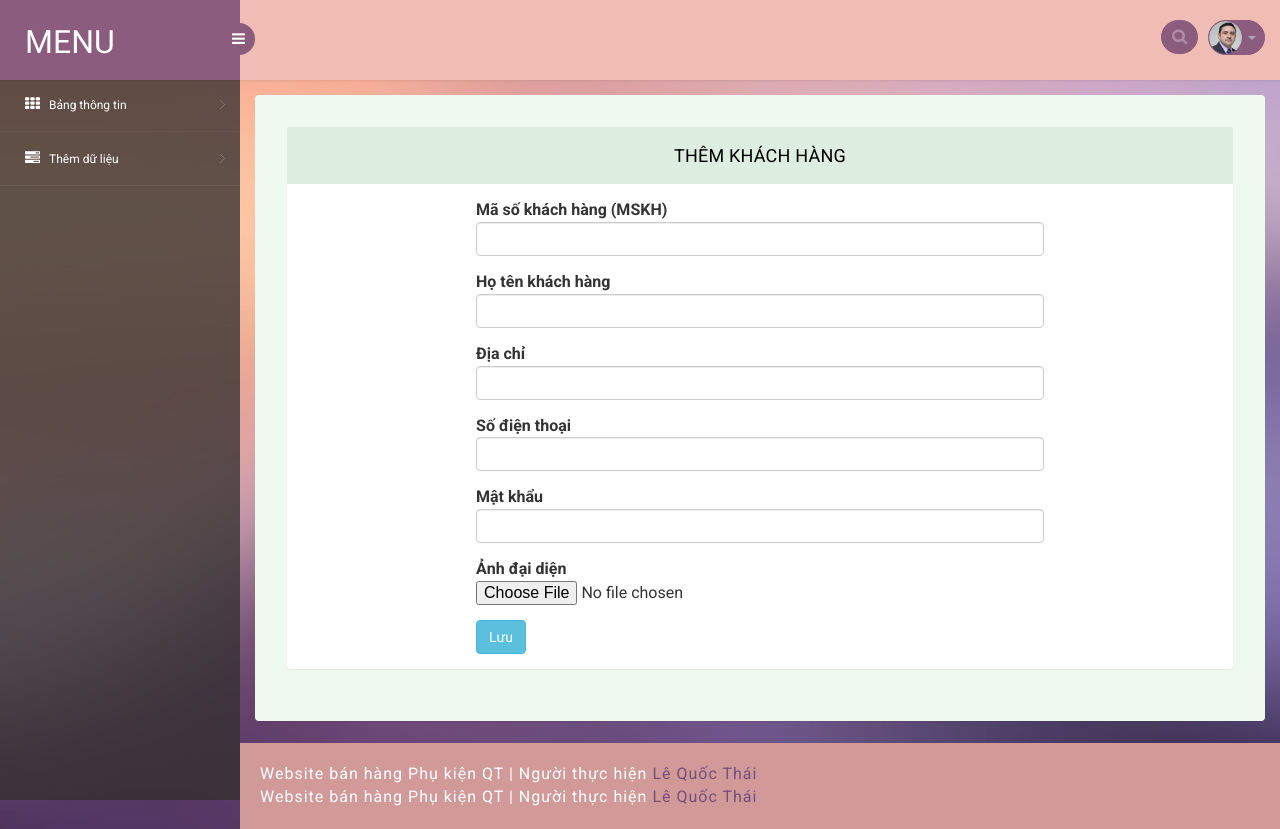
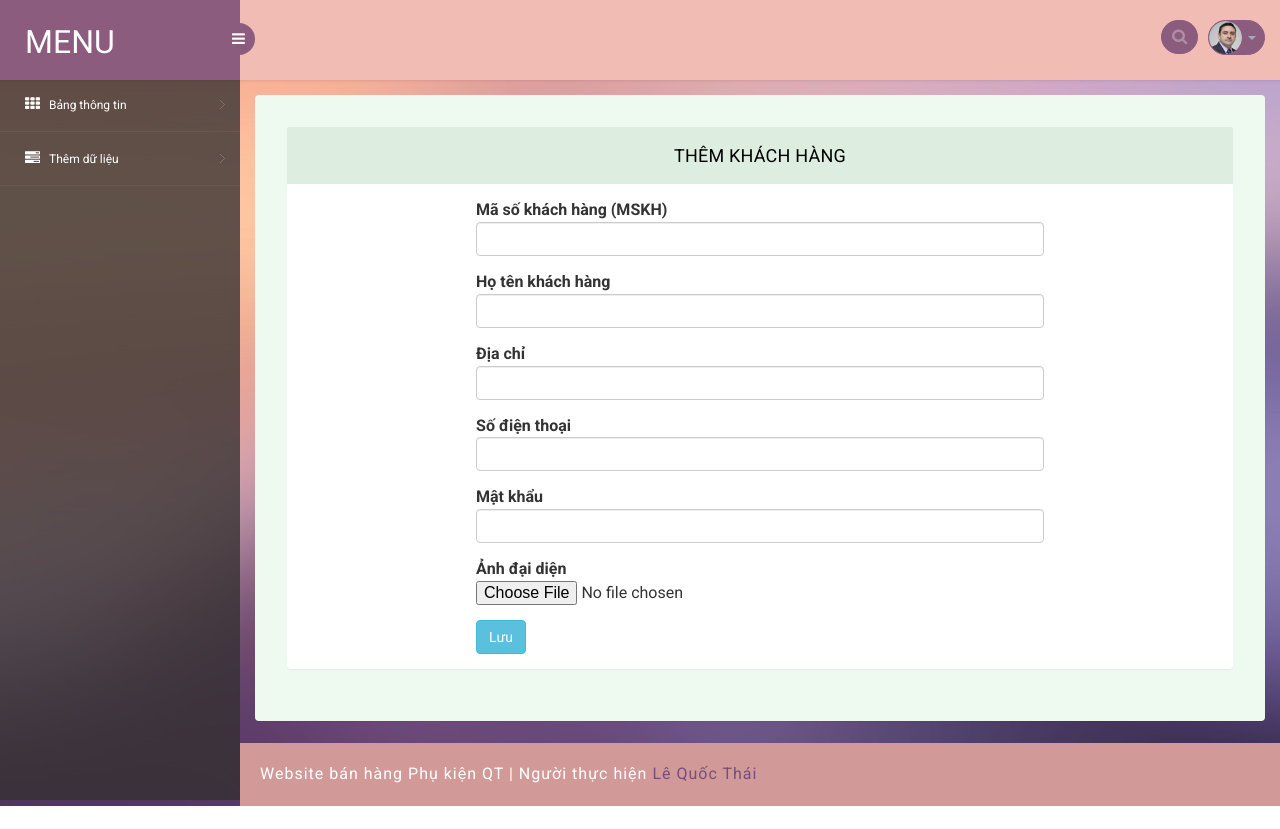
Before and after one commit to ThaiLe172/PhuKienQT, a PHP site: page /form_component.php in a window 1280 px wide. After the commit the page ends 806 px from the top, so only its background shows below. Run offline with PHP 8.4, Linux system fonts and the light colour scheme; the visitor is signed in with stand-in values (Sample User, id 1); data that the repository does not hold is empty.

Commit message:
Update form_component.php

```diff
--- a/admin/form_component.php
+++ b/admin/form_component.php
@@ -91,7 +91,6 @@ Smartphone Compatible web template, free webdesigns for Nokia, Samsung, LG, Sony
 		  <div class="footer">
 			<div class="wthree-copyright">
             <p>Website bán hàng Phụ kiện QT | Người thực hiện <a href="#">Lê Quốc Thái</a></p>
-            <p>Website bán hàng Phụ kiện QT | Người thực hiện <a href="#">Lê Quốc Thái</a></p>
 			</div>
 		  </div>
   <!-- / footer -->
```
